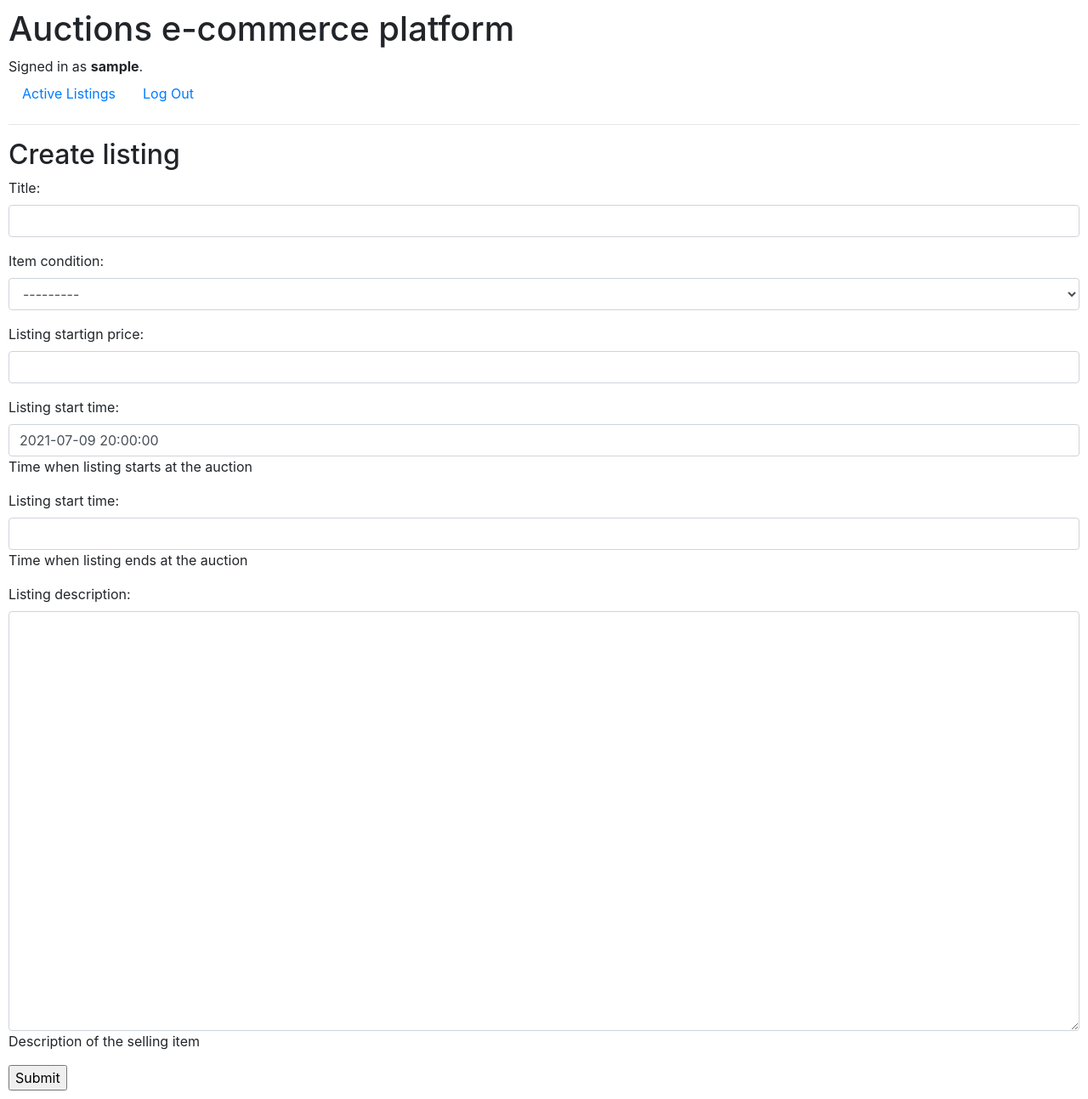
After one commit to Egor4ik325/auction-commerce, a Django app: page /listings/add/ in a window 1280 px wide. The commit adds this page. Shown: the whole page at 85% size. Run offline with Django 3.2, Linux system fonts and the light colour scheme; the visitor is signed in with stand-in values (Sample User, id 1); some libraries are stand-ins or nearby versions.

Commit message:
Add listing model + add functionality + small

```diff
--- a/auctions/forms.py
+++ b/auctions/forms.py
@@ -1,6 +1,6 @@
 from django.contrib.auth import forms, get_user_model
-from phonenumber_field.formfields import PhoneNumberField
-from phonenumber_field.validators import validate_international_phonenumber
+from django.forms import ModelForm, Textarea
+from .models import ListingModel
 
 
 class UserCreationForm(forms.UserCreationForm):
@@ -13,3 +13,34 @@ class UserCreationForm(forms.UserCreationForm):
     class Meta:
         model = get_user_model()
         fields = ['username', 'password', 'phone']
+
+
+class ListingForm(ModelForm):
+    """
+    Listing form, used for:
+    1. HTML form rendering;
+    2. client-side <form> validation;
+    3. server-side ListingForm validation;
+    4. cleanded Model instance saving.
+    """
+    class Meta:
+        """
+        Override default ModelForm settings
+        from inside a class.
+        """
+        model = ListingModel
+        fields = ["title", "condition", "starting_price",
+                  "start_time", "end_time", "description"]
+        widgets = {"description": Textarea(
+            attrs={'cols': 80, 'rows': 20, 'class': 'form-control'})}
+
+    def __init__(self, *args, **kwargs):
+        """
+        Statement-style form customization.
+        """
+        # Pass all got arguments to the parent class
+        super(ModelForm, self).__init__(*args, **kwargs)
+
+        # Change class atribute of widget of field of all visible boundfields
+        for boundfield in self.visible_fields():
+            boundfield.field.widget.attrs['class'] = 'form-control'
--- a/auctions/models.py
+++ b/auctions/models.py
@@ -1,10 +1,12 @@
 from django.contrib.auth.models import AbstractUser
 from django.db import models
 from django.conf import settings
+from django.utils.translation import ugettext_lazy as _
 from phonenumber_field.modelfields import PhoneNumberField
 
 # Models = database schema
-# blank | null | default | unique
+# blank | null | default | unique | primary_key
+# verbose_name | help_text | editable
 
 
 class User(AbstractUser):
@@ -13,3 +15,45 @@ class User(AbstractUser):
     with custom database schema (fields) and user creation/authentication form.
     """
     phone = PhoneNumberField(null=True, unique=True)
+
+
+class ListingModel(models.Model):
+    """
+    Listing about 1 item at the auction.
+    Belong to one user and can be bid by other users.
+    """
+    listing_id = models.AutoField(primary_key=True)
+
+    seller = models.ForeignKey(
+        settings.AUTH_USER_MODEL,
+        on_delete=models.CASCADE,
+        verbose_name=_("Item seller"),
+        related_name='listings',
+        help_text=_("Enter creator of the listing")
+    )
+    title = models.CharField(max_length=50)
+    description = models.TextField(
+        verbose_name=_("Listing description"), blank=True,
+        help_text=_("Description of the selling item")
+    )
+
+    class Condition(models.TextChoices):
+        NEW = 'NEW', 'New'
+        RENTAL = 'RENTAL', 'Rental'
+        USED = 'USED', 'Used'
+        USED_GOOD = 'USED_GOOD', 'Used - Good'
+        USED_VERYGOOD = 'USED_VERYGOOD', 'Used - Very Good'
+
+    condition = models.CharField(
+        verbose_name=_("Item condition"), max_length=50,
+        choices=Condition.choices
+    )
+    starting_price = models.FloatField(_("Listing startign price"))
+    start_time = models.DateTimeField(
+        verbose_name=_("Listing start time"),
+        help_text=_("Time when listing starts at the auction")
+    )
+    end_time = models.DateTimeField(
+        verbose_name=_("Listing start time"),
+        help_text=_("Time when listing ends at the auction")
+    )
--- a/auctions/templates/auctions/layout.html
+++ b/auctions/templates/auctions/layout.html
@@ -12,7 +12,8 @@
         <link href="{% static 'auctions/styles.css' %}" rel="stylesheet">
     </head>
     <body>
-        <h1>Auctions</h1>
+        <!--Navigation panel-->
+        <h1>Auctions e-commerce platform</h1>
         <div>
             {% if user.is_authenticated %}
                 Signed in as <strong>{{ user.username }}</strong>.
@@ -20,6 +21,7 @@
                 Not signed in.
             {% endif %}
         </div>
+        <nav>
             <ul class="nav">
                 <li class="nav-item">
                     <a class="nav-link" href="{% url 'index' %}">Active Listings</a>
@@ -37,6 +39,7 @@
                     </li>
                 {% endif %}
             </ul>
+        </nav>
         <hr>
         {% block body %}
         {% endblock %}
--- /dev/null
+++ b/auctions/templates/auctions/listings/add.html
@@ -0,0 +1,20 @@
+{% extends 'auctions/layout.html' %}
+{% load i18n %}
+
+{% block body %}
+  <h2>Create listing</h2>
+
+  {% include 'auctions/messages.html' %}
+
+  <form action="{% url 'add_listing' %}" method="POST">
+    {% csrf_token %} {{ form.as_p }}
+    <input type="submit" value="{% trans "Submit" %}">
+  </form>
+
+  <style>
+    form > .helptext {
+      font-size: 12px;
+    }
+  </style>
+
+{% endblock body %}
--- a/auctions/templates/auctions/messages.html
+++ b/auctions/templates/auctions/messages.html
@@ -5,14 +5,13 @@
             {{ message }}
         </div>
     {% endfor %}
-{% endif %}
 
     {# Hide messages after 2000 ms #}
     <script>
         setTimeout(function(){
-        // Remove non-empty messages
             if ($('.alert-info').length > 0) {
                 $('.alert-info').remove();
             }
         }, 2000)
     </script>
+{% endif %}
--- a/auctions/urls.py
+++ b/auctions/urls.py
@@ -4,7 +4,16 @@ from . import views
 
 urlpatterns = [
     path("", views.index, name="index"),
-    path("login", views.login_view, name="login"),
-    path("logout", views.logout_view, name="logout"),
-    path("register", views.register, name="register")
+    # Auth urls
+    path("login/", views.login_view, name="login"),
+    path("logout/", views.logout_view, name="logout"),
+    path("register/", views.register, name="register"),
+    # Listing CRUD urls
+    path("listings/<int:listing_id>", views.listing, name="listing"),
+    path("listings/add/",
+         views.add_listing, name="add_listing"),
+    path("listings/delete/<int:listing_id>/",
+         views.delete_listing, name="delete_listing"),
+    path("listings/update/<int:listing_id>/",
+         views.update_listing, name="update_listing"),
 ]
--- a/auctions/views.py
+++ b/auctions/views.py
@@ -1,15 +1,22 @@
+from datetime import timedelta, timezone, datetime
+
 from django.contrib.auth import get_user_model, authenticate, login, logout
+from django.contrib.auth.decorators import login_required
 from django.db import IntegrityError
 from django.http import HttpResponse, HttpResponseRedirect
-from django.shortcuts import render
+from django.shortcuts import render, redirect
 from django.urls import reverse
 from django.contrib import messages
-from .forms import UserCreationForm
+
+from .forms import UserCreationForm, ListingForm
 
 UserModel = get_user_model()
 
 
 def index(request):
+    """List all active listings."""
+    # All user's listings
+    # listings = UserModel.objects.listings
     return render(request, "auctions/index.html")
 
 
@@ -49,7 +56,7 @@ def register(request):
 
         # Create form & validate all user fields (.clean, .clear_field, validators)
         user_form = UserCreationForm(
-            data={'username': username, 'email': email, 'phone': phone, 'password1': password, 'password2': confirmation})
+            data={'username': username, 'email': email, 'phone': phone, 'password': password, 'password1': password, 'password2': confirmation})
 
         # Check form errors
         if user_form.is_valid():
@@ -66,7 +73,7 @@ def register(request):
 
             # Login into newly created user account
             login(request, user)
-            messages.info(request, "Successfuly registred an account!")
+            messages.info(request, "Successfuly registred new account!")
             return HttpResponseRedirect(reverse("index"))
         else:
             # Render errors from all validated form fields
@@ -77,3 +84,56 @@ def register(request):
             return render(request, "auctions/register.html")
     else:
         return render(request, "auctions/register.html")
+
+
+def listing(request, listing_id):
+    """Render full listing webpage."""
+    pass
+
+
+@login_required(login_url='/login/')
+def add_listing(request):
+    """Render form to create new listing."""
+    if request.method == 'POST':
+        # Fill form with data
+        form = ListingForm(data=request.POST or None)
+        # Validate form data
+        if form.is_valid():
+            # Loged in AUTH_USER_MODEL user instance
+            user = request.user
+            # Cleaned listing model instance (ModelForm specific)
+            listing = form.save(commit=False)
+            # Modify listing object
+            listing.seller = user
+            # Save listing object to database
+            listing.save()
+            # Redirect to home page
+            return redirect(reverse('index'))
+        else:
+            # Return form error
+            for field, errors in form.errors.items():
+                for err in errors:
+                    messages.error(request, f'{field}: {err}')
+            # Return populated form back to the client
+            context = {'form': form}
+            return render(request, 'auctions/')
+
+    # Get current time with timezone offset
+    msk_tz = timezone(timedelta(hours=3), 'MSK')
+    # Always ceil default hour
+    cur_dt = datetime.now(tz=msk_tz) + timedelta(hours=1)
+    cur_dt_str = cur_dt.strftime('%Y-%m-%d %H:00:00')
+    # Dynamicic initial start_time (unbound form)
+    form = ListingForm(initial={'start_time': cur_dt_str})
+    context = {'form': form}
+    return render(request, "auctions/listings/add.html", context, content_type='text/html', status=200)
+
+
+def delete_listing(request, listing_id):
+    """Delete listing with id=listing_id."""
+    pass
+
+
+def update_listing(request, listing_id):
+    """Return form to edit created listing."""
+    pass
--- a/commerce/settings.py
+++ b/commerce/settings.py
@@ -140,3 +140,6 @@ MESSAGE_TAGS = {
 
 # Explicitly define default auto field
 DEFAULT_AUTO_FIELD = 'django.db.models.BigAutoField'
+
+# Url login for login_required function decorator
+LOGIN_URL = '/login/'
```
Lines whose indentation alone changed are shown as unchanged.
